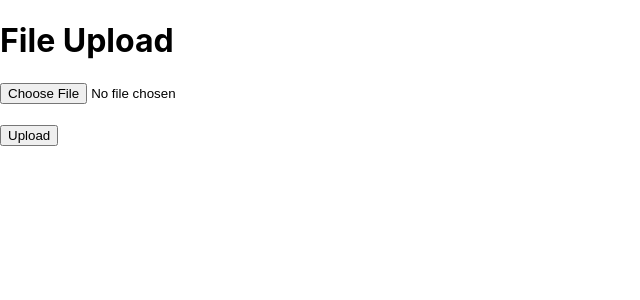
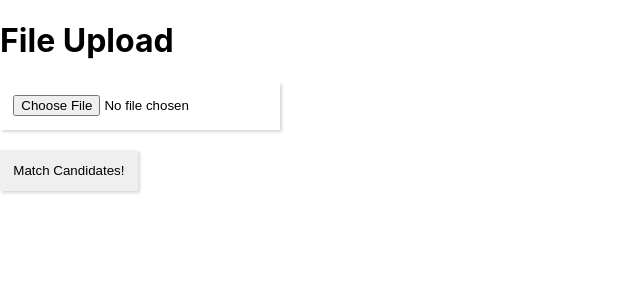
Before and after one commit to Riyabelle25/PodMatcher, a React (Create React App) app in the folder react-client/: page / in a window 1280 px wide. Shown: the top 300 px of the page, without its empty margins (0-640 px from the left). Built offline with nearby package versions, Linux system fonts and the light colour scheme.

Commit message:
add basic styling

```diff
--- a/react-client/src/components/fileUpload.jsx
+++ b/react-client/src/components/fileUpload.jsx
@@ -31,7 +31,7 @@ class Main extends React.Component {
     let data = new FormData();
     data.append("file", this.uploadInput.files[0]);
 
-    fetch("http://192.168.0.142:4444/api/upload", {
+    fetch("https://pod-matcher.herokuapp.com/api/upload", {
       method: "POST",
       // mode: 'no-cors',
       body: data,
@@ -56,7 +56,7 @@ class Main extends React.Component {
     return (
       <form onSubmit={this.handleUploadImage}>
         <div className={styles.wrapper}>
-          <input
+          <input className={styles.fileInput}
             ref={(ref) => {
               this.uploadInput = ref;
             }}
@@ -65,7 +65,7 @@ class Main extends React.Component {
         </div>
         <br />
         <div>
-          <button>Upload</button>
+          <button type="submit" className={styles.matchCandidates}>Match Candidates!</button>
         </div>
         {this.state.set && (
           <TableContainer component={Paper}>
--- a/react-client/src/styles/main.module.css
+++ b/react-client/src/styles/main.module.css
@@ -3,3 +3,14 @@
     align-items: center;
     justify-content: center;
 }
+
+.matchCandidates, .fileInput{
+    border: none;
+    outline: none;
+    padding: 1em;
+    box-shadow: rgba(0, 0, 0, 0.15) 1.95px 1.95px 2.6px;
+}
+
+.matchCandidates {
+    margin-bottom: 2em;
+}
```
